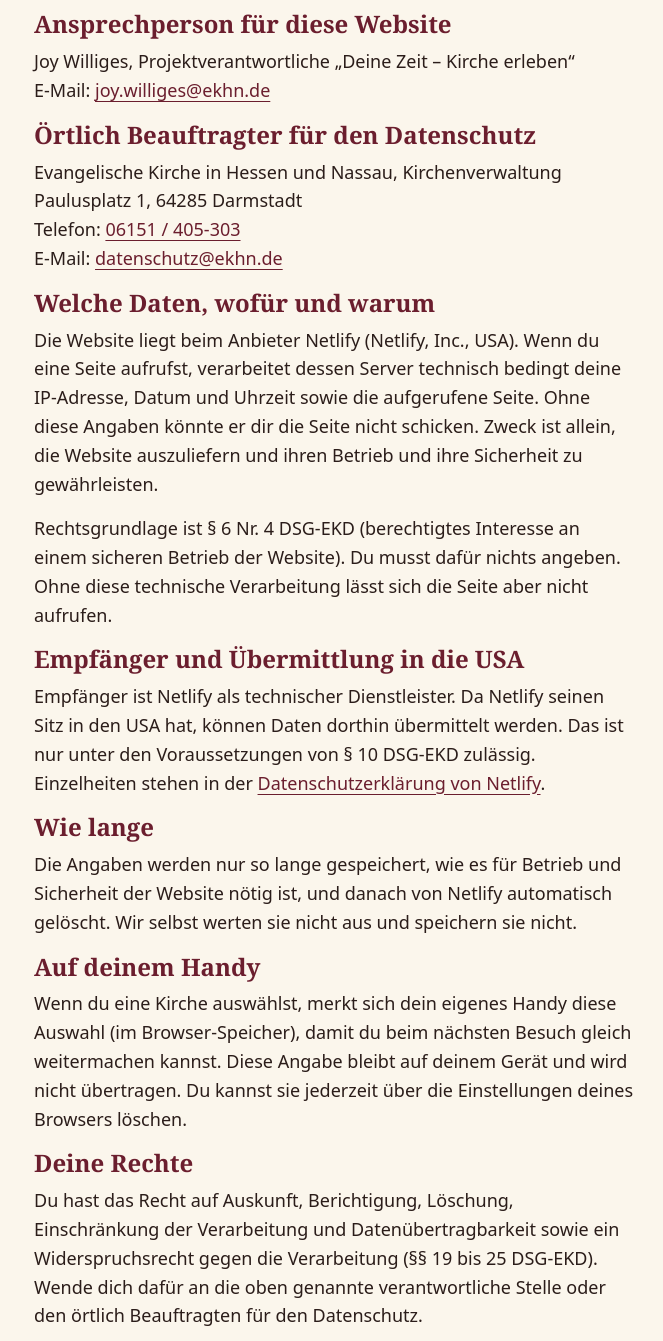
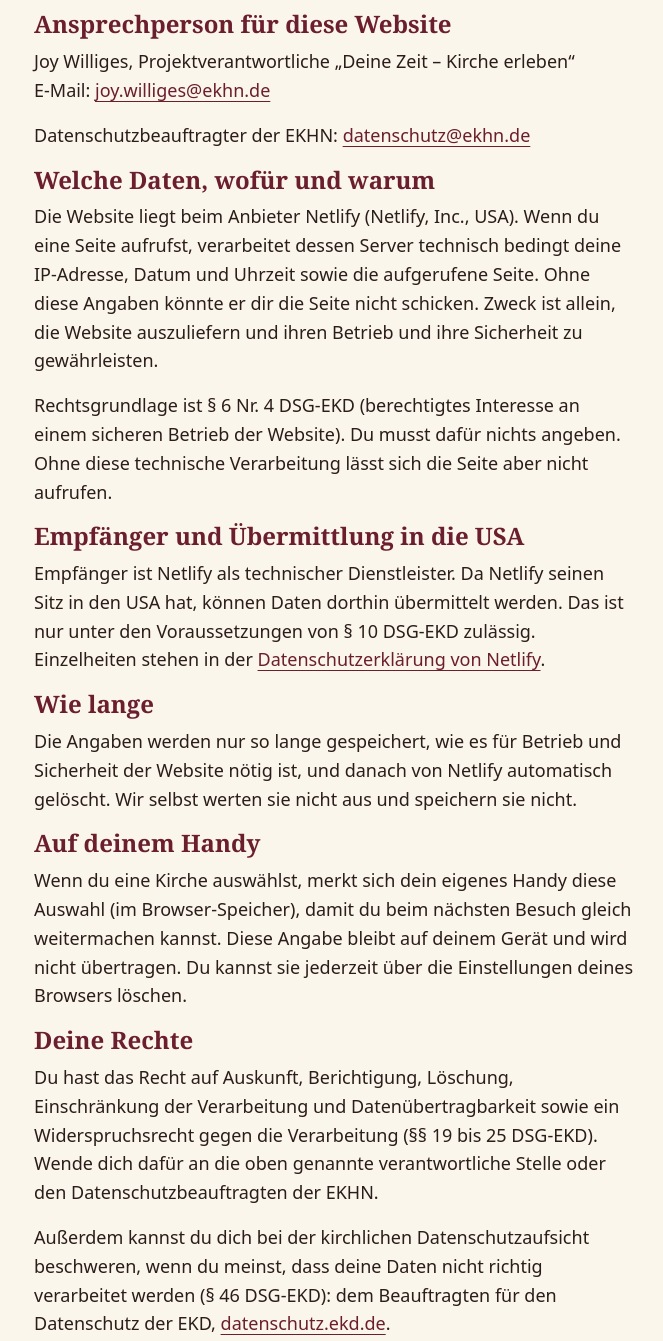
Before and after one commit to willigessven/Deine-Kirchen-Erleben, an Astro site: page /datenschutz in a window 1280 px wide. Shown: the part 480-1821 px from the top of the page, without its empty margins (306-969 px from the left). Built offline with nearby package versions, Linux system fonts and the light colour scheme; Astro itself is replaced by a stand-in of ours.

Commit message:
Datenschutz: Datenschutzbeauftragter auf eine Zeile gekürzt
Co-Authored-By: Claude Opus 5.5 <noreply@anthropic.com>

```diff
--- a/src/pages/datenschutz.astro
+++ b/src/pages/datenschutz.astro
@@ -29,13 +29,7 @@ import { url } from '../data/site.js';
     E-Mail: <a href="mailto:joy.williges@ekhn.de">joy.williges@ekhn.de</a>
   </p>
 
-  <h2>Örtlich Beauftragter für den Datenschutz</h2>
-  <p>
-    Evangelische Kirche in Hessen und Nassau, Kirchenverwaltung<br />
-    Paulusplatz 1, 64285 Darmstadt<br />
-    Telefon: <a href="tel:+496151405303">06151 / 405-303</a><br />
-    E-Mail: <a href="mailto:datenschutz@ekhn.de">datenschutz@ekhn.de</a>
-  </p>
+  <p>Datenschutzbeauftragter der EKHN: <a href="mailto:datenschutz@ekhn.de">datenschutz@ekhn.de</a></p>
 
   <h2>Welche Daten, wofür und warum</h2>
   <p>
@@ -73,7 +67,7 @@ import { url } from '../data/site.js';
   <p>
     Du hast das Recht auf Auskunft, Berichtigung, Löschung, Einschränkung der Verarbeitung und Datenübertragbarkeit
     sowie ein Widerspruchsrecht gegen die Verarbeitung (§§ 19 bis 25 DSG-EKD). Wende dich dafür an die oben genannte
-    verantwortliche Stelle oder den örtlich Beauftragten für den Datenschutz.
+    verantwortliche Stelle oder den Datenschutzbeauftragten der EKHN.
   </p>
   <p>
     Außerdem kannst du dich bei der kirchlichen Datenschutzaufsicht beschweren, wenn du meinst, dass deine Daten nicht
```
